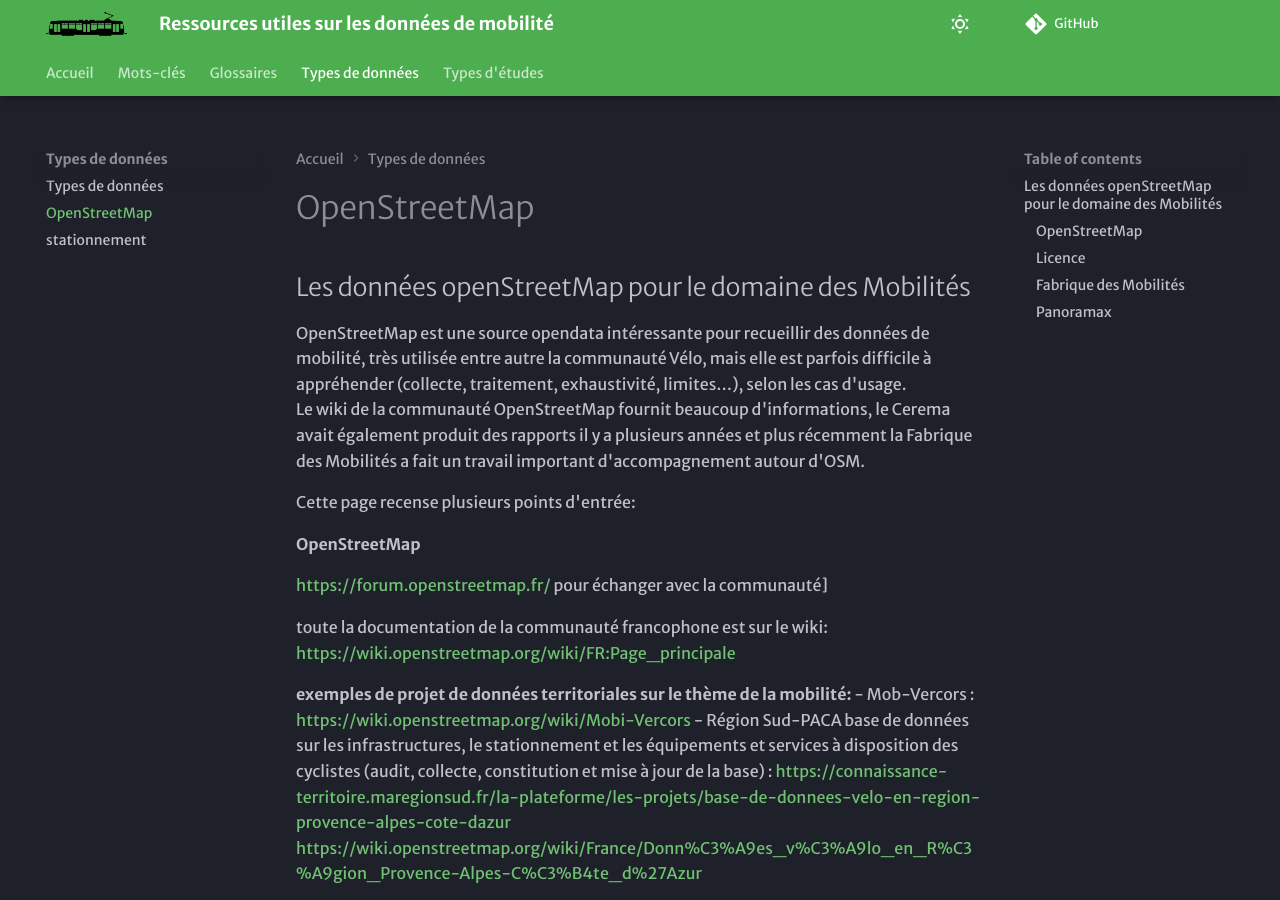
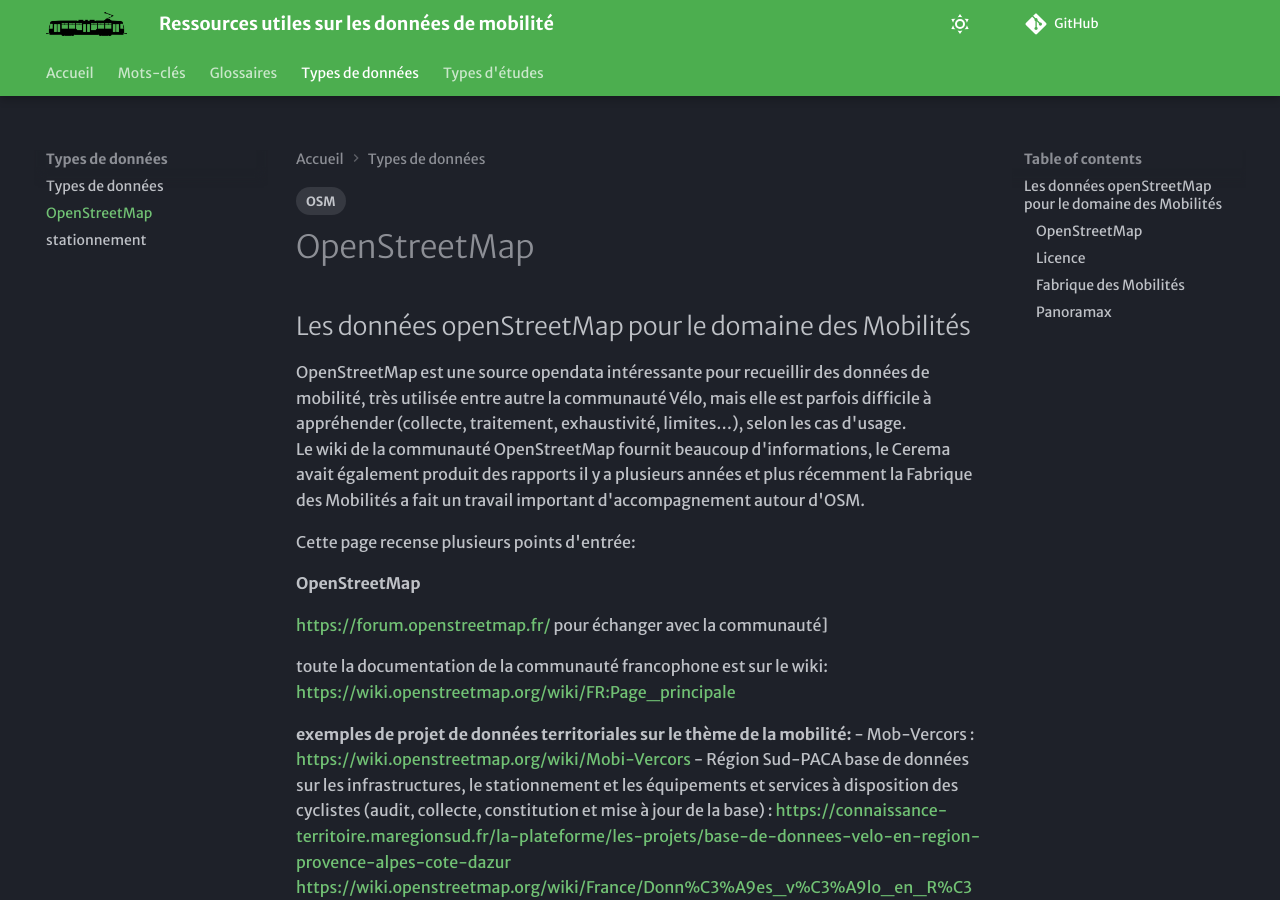
Before and after one commit to xdurang/mobscidat, an MkDocs documentation site: the page built from docs/types_donnees/openstreetmap.md, in a window 1280 px wide and 900 px high. Built offline with MkDocs 1.6.1 and Material for MkDocs 9.7.7, drawn with Linux system fonts in a browser that asks for light colours; some web fonts are replaced; comment, search, counter and statistics services are not loaded.

Commit message:
Update openstreetmap.md

```diff
--- a/docs/types_donnees/openstreetmap.md
+++ b/docs/types_donnees/openstreetmap.md
@@ -1,5 +1,7 @@
 ---
 title: OpenStreetMap
+tags:
+- OSM
 ---
 
 ## Les données openStreetMap pour le domaine des Mobilités
```
